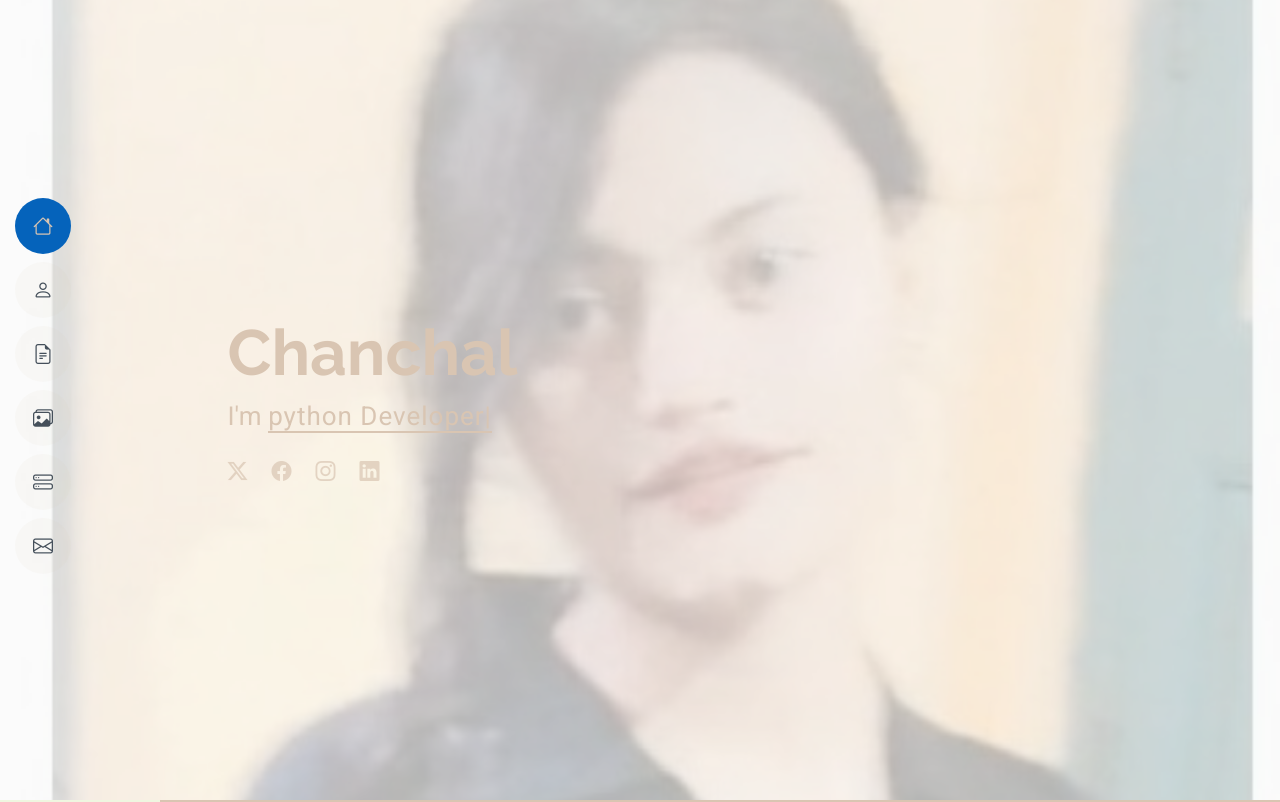
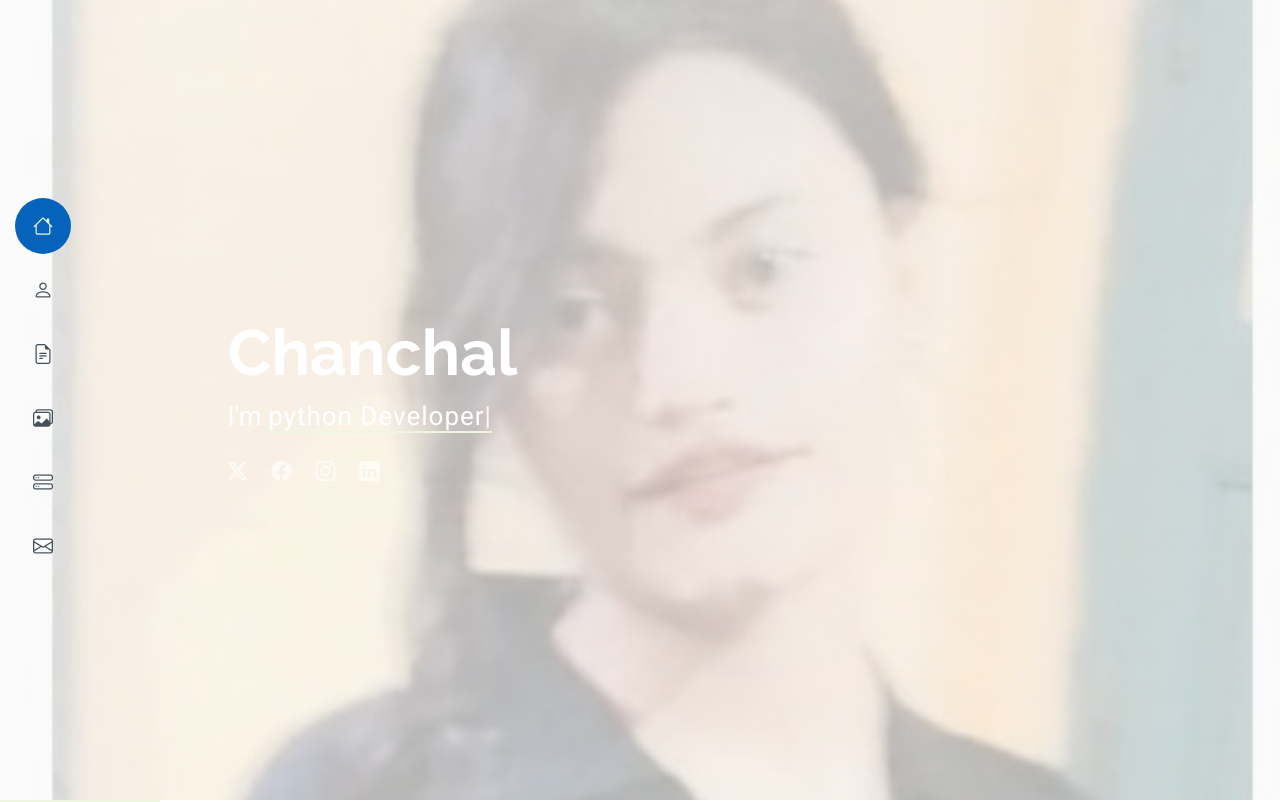
Before and after one commit to chanchal-oss/my-resume, a plain HTML site: page index.html in a window 1280 px wide. Shown: the top 802 px of the page. Drawn offline with nearby package versions, Linux system fonts and the light colour scheme.

Commit message:
Update main.css

```diff
--- a/assets/css/main.css
+++ b/assets/css/main.css
@@ -19,12 +19,12 @@
 
 /* Global Colors - The following color variables are used throughout the website. Updating them here will change the color scheme of the entire website */
 :root {
-  --background-color: #d9c5b2; /* Background color for the entire website, including individual sections */
-  --default-color: #d9c5b2; /* Default color used for the majority of the text content across the entire website */
-  --heading-color: #d9c5b2; /* Color for headings, subheadings and title throughout the website */
-  --accent-color: #d9c5b2; /* Accent color that represents your brand on the website. It's used for buttons, links, and other elements that need to stand out */
-  --surface-color: #d9c5b2; /* The surface color is used as a background of boxed elements within sections, such as cards, icon boxes, or other elements that require a visual separation from the global background. */
-  --contrast-color: #d9c5b2; /* Contrast color for text, ensuring readability against backgrounds of accent, heading, or default colors. */
+  --background-color: #ffffff; /* Background color for the entire website, including individual sections */
+  --default-color: #ffffff; /* Default color used for the majority of the text content across the entire website */
+  --heading-color: #ffffff; /* Color for headings, subheadings and title throughout the website */
+  --accent-color: #eff6e0; /* Accent color that represents your brand on the website. It's used for buttons, links, and other elements that need to stand out */
+  --surface-color: #eff6e0; /* The surface color is used as a background of boxed elements within sections, such as cards, icon boxes, or other elements that require a visual separation from the global background. */
+  --contrast-color: #eff6e0; /* Contrast color for text, ensuring readability against backgrounds of accent, heading, or default colors. */
 }
 
 /* Nav Menu Colors - The following color variables are used specifically for the navigation menu. They are separate from the global colors to allow for more customization options */
```
